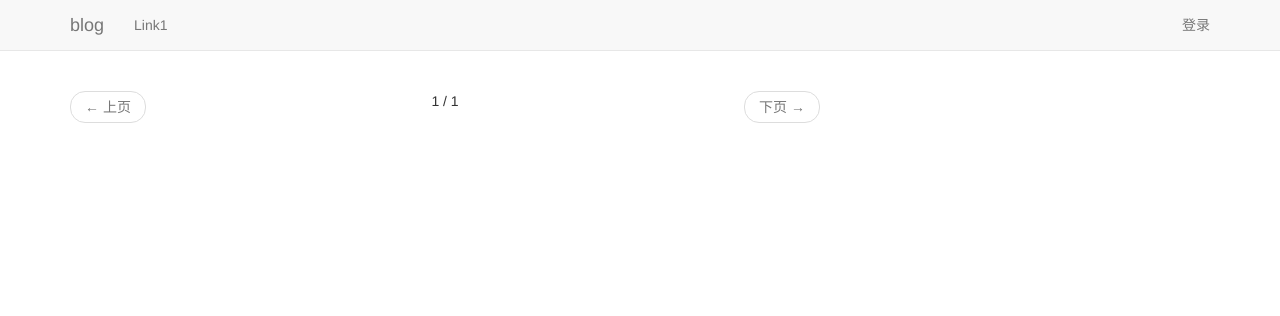
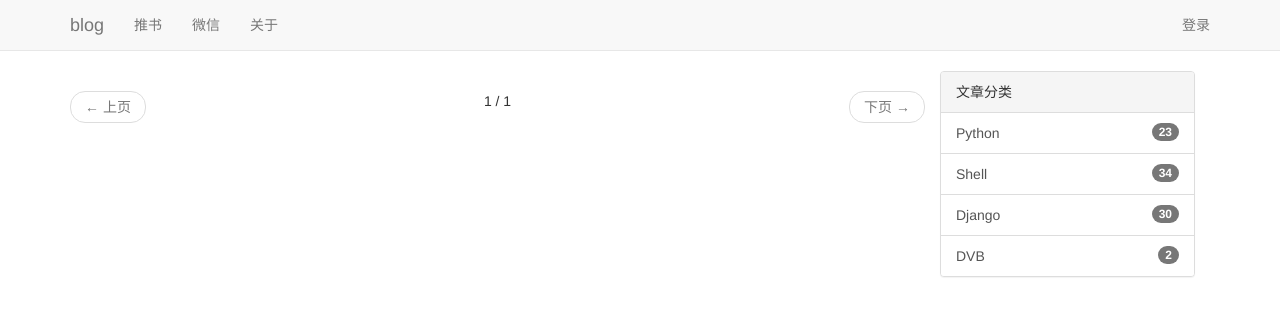
Before and after one commit to flywen/bae, a Django app: page / in a window 1280 px wide. Shown: the top 316 px of the page. Run offline with Django 3.2, Linux system fonts and the light colour scheme; data that the repository does not hold is empty; parts of the project's set-up code (start-up, migrations or seed data) failed here and were passed over; some libraries are stand-ins or nearby versions.

Commit message:
增加用户控制，修改模板等

```diff
--- a/blog/templates/blog_base.html
+++ b/blog/templates/blog_base.html
@@ -7,16 +7,26 @@
     <script src="http://cdn.bootcss.com/jquery/1.11.2/jquery.min.js"></script>
     <script src="http://cdn.bootcss.com/bootstrap/3.3.4/js/bootstrap.min.js"></script>
     {% block extra_head %}{% endblock %}
-  </head>
+
+ </head>
   <body>
+
     {% block nav %}
       {% include "blog_nav.html" %}
     {% endblock %}
 
+
+<div class="container">
+ <div class="col-sm-9">
     {% block content %}{% endblock %}
-
+ </div>
+ <div class="col-sm-3">
+    {% block right %}{% endblock %}
+</div>
     {% block footer %}{% endblock %}
 
     {% block scripts %}{% endblock %}
+
+ </div>
   </body>
 </html>
--- a/blog/templates/blog_index.html
+++ b/blog/templates/blog_index.html
@@ -2,9 +2,7 @@
 {% load staticfiles %}
 
 {% block content %}
-<div class="container">
-  <div class="row">
-    <div class="col-md-8">
+ <div class="row">
       {% for o in object_list %}
       <div class="article-item">
         <div class="article-info">
@@ -33,9 +31,9 @@
           {% endif %}
         </ul>
       </nav>
-    </div>
-    <div class="col-md-4">
-    </div>
-  </div>
-</div>
+ </div>
 {% endblock %}
+
+{% block right %}
+{% include "blog_right.html" %}
+{% endblock %}
--- a/blog/templates/blog_nav.html
+++ b/blog/templates/blog_nav.html
@@ -11,11 +11,23 @@
     </div>
     <div id="navbar" class="collapse navbar-collapse bs-navbar-collapse">
       <ul class="nav navbar-nav">
-        <li><a href="#">Link1</a></li>
+        <li><a href="#">推书</a></li>
       </ul>
+      <ul class="nav navbar-nav">
+        <li><a href="/weixin">微信</a></li>
+      </ul>
+      <ul class="nav navbar-nav">
+        <li><a href="#">关于</a></li>
+      </ul>
+      {% if user.is_staff %}
+      <ul class="nav navbar-nav navbar-right">
+        <li><a href="/article/publish">文章发布</a></li>
+      </ul>
+      {% else %}
       <ul class="nav navbar-nav navbar-right">
         <li><a href="/login">登录</a></li>
       </ul>
-    </div>
+      {% endif %}
+      </div>
   </div>
 </nav>
--- /dev/null
+++ b/blog/templates/blog_right.html
@@ -0,0 +1,30 @@
+  <div class="panel panel-default">
+			<div class="panel-heading">
+			文章分类
+			</div>
+			<div class="list-group">
+
+				<a href="/blog/?id=36" class="list-group-item">
+					<span class="badge">23</span>
+					Python
+				</a>
+
+				<a href="/blog/?id=3" class="list-group-item">
+					<span class="badge">34</span>
+					Shell
+				</a>
+
+				<a href="/blog/?id=15" class="list-group-item">
+					<span class="badge">30</span>
+					Django
+				</a>
+
+				<a href="/blog/?id=10" class="list-group-item">
+					<span class="badge">2</span>
+					DVB
+				</a>
+
+
+
+			</div>
+    </div>
--- a/blog/views.py
+++ b/blog/views.py
@@ -16,12 +16,19 @@ from django.views.generic.edit import FormView
 from forms import ArticlePublishForm
 from django.views.generic.detail import DetailView
 from django.core.urlresolvers import reverse
+from django.contrib.admin.views.decorators import staff_member_required
 
 # Create your views here.
 
 def blog(request):
     content = {'test': 'asdfjdsapfijpgfjpeij'}
     return render_to_response('blog_index.html', content)
+
+class AdminRequiredMixin(object):
+    @classmethod
+    def as_view(cls, **initkwargs):
+        view = super(AdminRequiredMixin, cls).as_view(**initkwargs)
+        return staff_member_required(view)
 
 class ArticleListView(ListView):
     template_name = 'blog_index.html'
@@ -43,7 +50,8 @@ class ArticleListView(ListView):
 
 
 
-class ArticlePublishView(FormView):
+# class ArticlePublishView(FormView):
+class ArticlePublishView(FormView, AdminRequiredMixin):
     template_name = 'article_publish.html'
     form_class = ArticlePublishForm
     success_url = '/'
--- a/flywen/settings.py
+++ b/flywen/settings.py
@@ -1,3 +1,4 @@
+#-*- coding:utf-8 -*-
 """
 Django settings for flywen project.
 
@@ -82,6 +83,7 @@ WSGI_APPLICATION = 'flywen.wsgi.application'
 #     }
 # }
 
+#判断是BAE环境还是本地开发环境
 if 'SERVER_SOFTWARE' in os.environ:
     DATABASES = {
         'default': {
```
Also changed, not shown: 3 other files.
